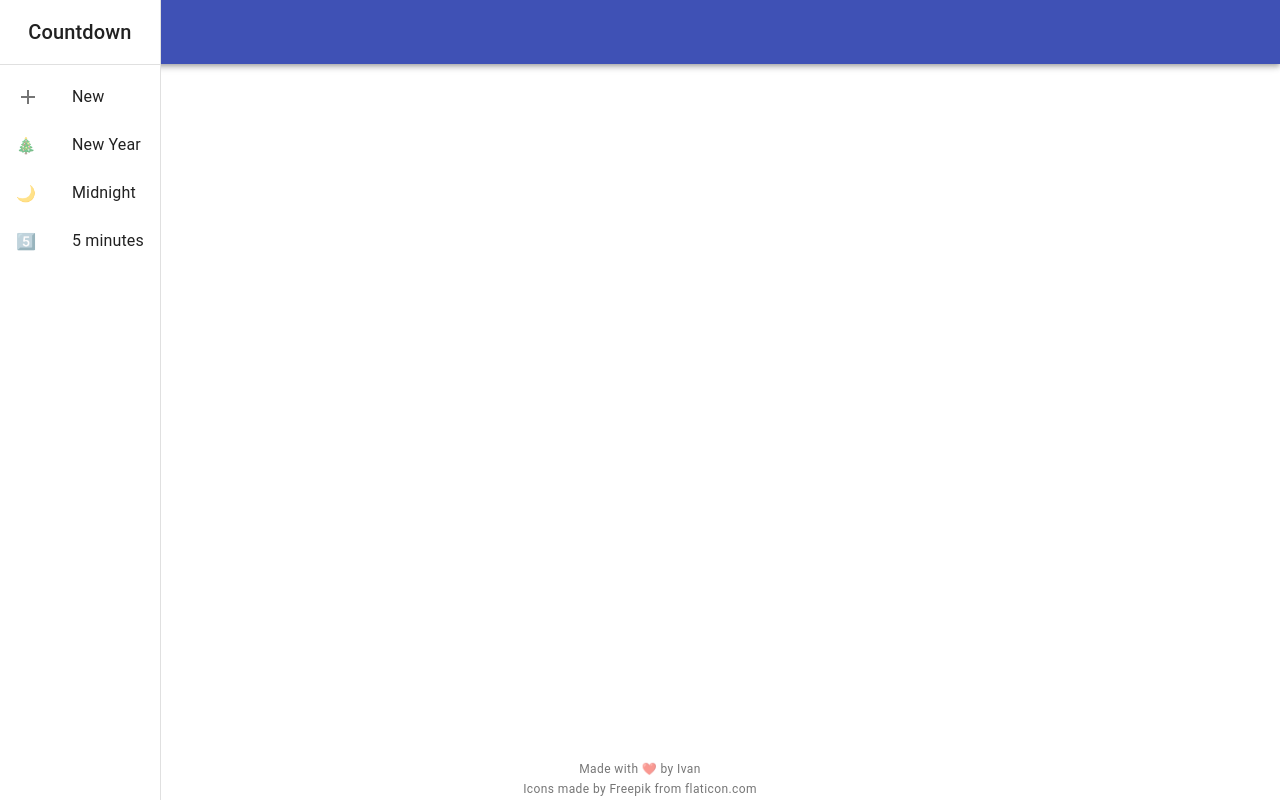
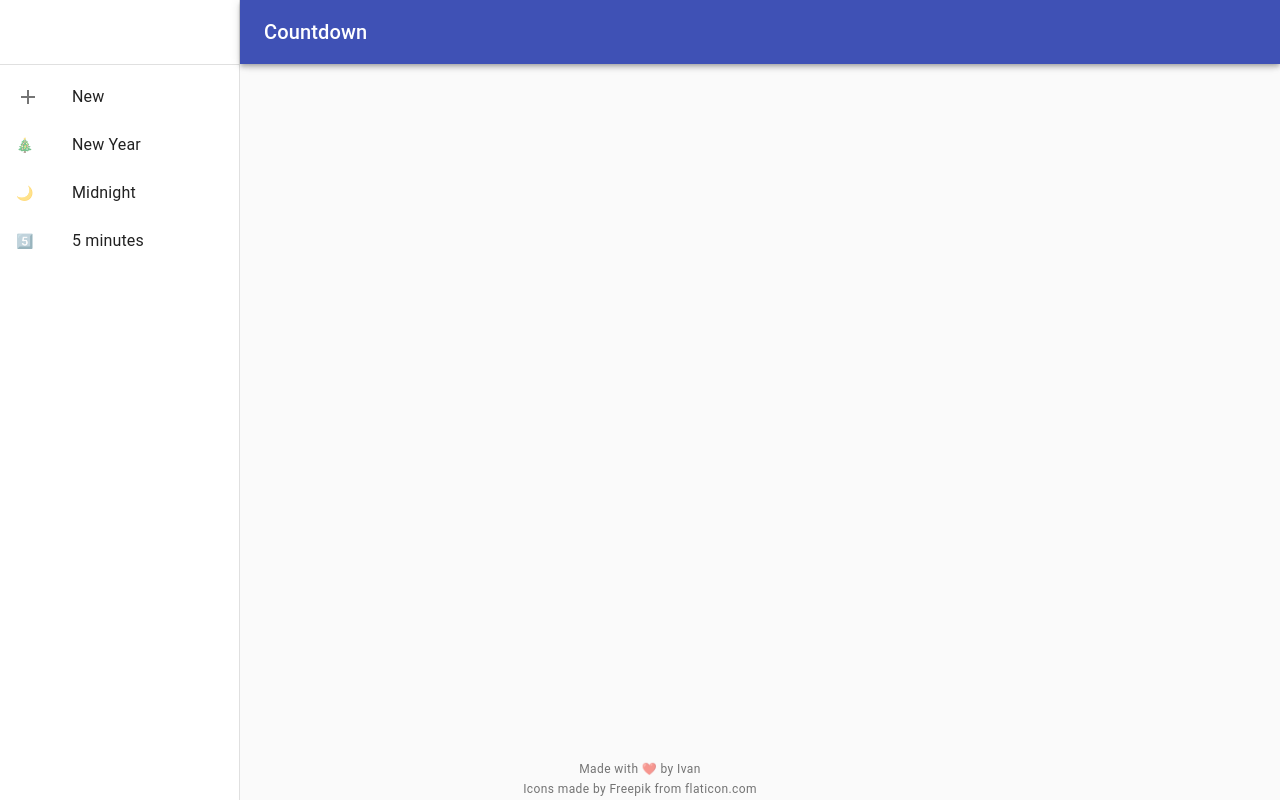
Before and after one commit to OkThought/countdown, a React (Create React App) app: page / in a window 1280 px wide. Built offline with nearby package versions, Linux system fonts and the light colour scheme.

Commit message:
Update nav
- Make drawer icons-only on medium screens when closed

```diff
--- a/package.json
+++ b/package.json
@@ -13,6 +13,7 @@
     "@types/react-router-dom": "^5.1.2",
     "@typescript-eslint/eslint-plugin": "^2.6.0",
     "@typescript-eslint/parser": "^2.6.0",
+    "clsx": "^1.0.4",
     "react": "^16.11.0",
     "react-dom": "^16.11.0",
     "react-router-dom": "^5.1.2",
--- a/src/components/App/App.tsx
+++ b/src/components/App/App.tsx
@@ -1,38 +1,172 @@
-import {makeStyles} from '@material-ui/core'
-import React, {useEffect} from 'react'
+import {
+  makeStyles,
+  AppBar,
+  Toolbar,
+  IconButton,
+  Drawer,
+  Theme,
+  Typography,
+  useMediaQuery,
+  useTheme, CssBaseline, Divider,
+} from '@material-ui/core'
+import {
+  ChevronLeft as ChevronLeftIcon,
+} from '@material-ui/icons'
+import React, {useEffect, useState, useMemo} from 'react'
 import Footer from '../Footer/Footer'
 import {BrowserRouter, Route, Switch} from 'react-router-dom'
 import CountdownCreate from '../CountdownCreate/CountdownCreate'
 import Countdown from '../Countdown/Countdown'
-import NavBar from '../NavBar/NavBar'
+import AppNav from '../AppNav/AppNav'
 import routePatterns from '../../routePatterns'
+import {Menu as MenuIcon} from '@material-ui/icons'
+import clsx from 'clsx'
+
+const drawerWidth = 240
 
 //noinspection TypeScriptValidateTypes
-const useStyles = makeStyles({
+const useStyles = makeStyles((theme: Theme) => ({
   root: {
     display: 'flex',
     flexDirection: 'column',
     minHeight: '100vh',
   },
+  appBar: {
+    zIndex: theme.zIndex.drawer + 1,
+    transition: theme.transitions.create(['width', 'margin'], {
+      easing: theme.transitions.easing.sharp,
+      duration: theme.transitions.duration.leavingScreen,
+    }),
+  },
+  appBarShift: {
+    marginLeft: drawerWidth,
+    width: `calc(100% - ${drawerWidth}px)`,
+    transition: theme.transitions.create(['width', 'margin'], {
+      easing: theme.transitions.easing.sharp,
+      duration: theme.transitions.duration.leavingScreen,
+    }),
+  },
+  toolbar: {
+    display: 'flex',
+    alignItems: 'center',
+    justifyContent: 'flex-end',
+    padding: theme.spacing(0, 1),
+    ...theme.mixins.toolbar,
+  },
+  hide: {
+    display: 'none',
+  },
+  drawer: {
+    width: drawerWidth,
+    flexShrink: 0,
+    whiteSpace: 'nowrap',
+  },
+  drawerOpen: {
+    width: drawerWidth,
+    transition: theme.transitions.create(['width'], {
+      easing: theme.transitions.easing.sharp,
+      duration: theme.transitions.duration.leavingScreen,
+    }),
+  },
+  drawerClose: {
+    transition: theme.transitions.create(['width'], {
+      easing: theme.transitions.easing.sharp,
+      duration: theme.transitions.duration.leavingScreen,
+    }),
+    overflowX: 'hidden',
+    width: 0,
+    [theme.breakpoints.up('sm')]: {
+      width: theme.spacing(7) + 1,
+    },
+  },
+  nav: {
+    display: 'flex',
+  },
+  contentRoot: {
+    flexGrow: 1,
+    display: 'flex',
+    flexDirection: 'column',
+    justifyContent: 'center',
+    textAlign: 'center',
+  },
   content: {
     flexGrow: 1,
     display: 'flex',
+    flexDirection: 'column',
     justifyContent: 'center',
-    textAlign: 'center',
   },
-})
+  footer: {
+    flexShrink: 0,
+  },
+}))
 
 function App(props: {}) {
   const classes = useStyles(props)
+
+  const [sMobileDrawerOpen, setMobileDrawerOpen] = useState(false)
+
+  const closeDrawer = () => setMobileDrawerOpen(false)
+  const openDrawer = () => setMobileDrawerOpen(true)
+
+  const theme = useTheme()
+  const isMobileScreen = useMediaQuery(theme.breakpoints.down('sm'))
+  const drawerOpen = useMemo(() => (
+    !isMobileScreen || sMobileDrawerOpen
+  ), [isMobileScreen, sMobileDrawerOpen])
 
   useEffect(() => {
     document.title = 'Countdown'
   })
 
+  const appNav = <AppNav LinkProps={{onClick: closeDrawer}}/>
+
   return (
+    <BrowserRouter basename={process.env.PUBLIC_URL}>
+      <CssBaseline/>
       <div className={classes.root}>
-      <BrowserRouter basename={process.env.PUBLIC_URL}>
-        <NavBar/>
+        <AppBar className={clsx(classes.appBar, {[classes.appBarShift]: drawerOpen})}>
+          <Toolbar>
+            <IconButton
+              color='inherit'
+              edge='start'
+              onClick={openDrawer}
+              className={clsx({[classes.hide]: drawerOpen})}
+            >
+              <MenuIcon/>
+            </IconButton>
+            <Typography variant='h6' noWrap>
+              Countdown
+            </Typography>
+          </Toolbar>
+        </AppBar>
+        <Drawer
+          className={clsx(classes.drawer, {
+            [classes.drawerOpen]: drawerOpen,
+            [classes.drawerClose]: !drawerOpen,
+          })}
+          classes={{
+            paper: clsx({
+              [classes.drawerOpen]: drawerOpen,
+              [classes.drawerClose]: !drawerOpen,
+            }),
+          }}
+          open={drawerOpen}
+          variant='permanent'
+          anchor='left'
+          onClose={openDrawer}
+        >
+          <div className={classes.toolbar}>
+            <IconButton
+              className={clsx({[classes.hide]: !isMobileScreen || !sMobileDrawerOpen})}
+              onClick={closeDrawer}
+            >
+              <ChevronLeftIcon/>
+            </IconButton>
+          </div>
+          <Divider/>
+          {appNav}
+        </Drawer>
+        <div className={classes.contentRoot}>
           <div className={classes.content}>
             <Switch>
               <Route path={routePatterns.newCountdown} exact strict>
@@ -43,9 +177,10 @@ function App(props: {}) {
               </Route>
             </Switch>
           </div>
+          <Footer className={classes.footer}/>
+        </div>
+      </div>
     </BrowserRouter>
-      <Footer/>
-    </div>
   )
 }
 
--- a/src/components/NavBar/NavBar.tsx
+++ b/src/components/AppNav/AppNav.tsx
@@ -1,29 +1,16 @@
-import React, {useMemo, Key, useState} from 'react'
-import {
-  Toolbar,
-  AppBar,
-  makeStyles,
-  Theme,
-  Divider,
-  List,
-  ListItem,
-  ListItemIcon,
-  ListItemText,
-  IconButton,
-  Hidden,
-  Drawer,
-  Typography,
-} from '@material-ui/core'
-import {Add as AddIcon, Menu as MenuIcon} from '@material-ui/icons'
+import React, {useMemo, Key, HTMLProps} from 'react'
+import {makeStyles, Theme, Divider, List, ListItem, ListItemIcon, ListItemText} from '@material-ui/core'
+import {Add as AddIcon} from '@material-ui/icons'
 import {countdownPath, MINUTE} from '../../utils'
-import {AppBarProps} from '@material-ui/core/AppBar'
-import {Link} from 'react-router-dom'
+import {Link, LinkProps} from 'react-router-dom'
 import routePatterns from '../../routePatterns'
 import {ListItemIconProps} from '@material-ui/core/ListItemIcon'
 
 //noinspection TypeScriptValidateTypes
 const useStyles = makeStyles((theme: Theme) => ({
-  appBar: {},
+  root: {
+    display: 'flex',
+  },
   toolbar: {
     ...theme.mixins.toolbar,
     display: 'flex',
@@ -43,20 +30,15 @@ type NavItem = {
   getUrl: () => string
 }
 
-export interface NavBarProps extends AppBarProps {
-
+export interface AppNavProps extends HTMLProps<HTMLDivElement> {
+  LinkProps?: Partial<LinkProps>
 }
 
-function NavBar(props: NavBarProps) {
+function AppNav(props: AppNavProps) {
   const {
+    LinkProps: linkProps = {},
     ...restProps
   } = props
-
-  const [drawerOpen, drawerOpenSet] = useState(false)
-
-  const handleDrawerToggle = () => {
-    drawerOpenSet(!drawerOpen)
-  }
 
   const items = useMemo<NavItem[]>(() => [{
     label: 'New',
@@ -91,17 +73,13 @@ function NavBar(props: NavBarProps) {
 
   const classes = useStyles(props)
 
-  const drawer = (
-    <div>
-      <div className={classes.toolbar}>
-        <Typography variant='h6'>
-          Countdown
-        </Typography>
-      </div>
+  return (
+    <div className={classes.root} {...restProps}>
+      <div className={classes.toolbar}/>
       <Divider/>
       <List>
         {items.map(({label, key = label, icon, getUrl}) =>
-          <ListItem button key={key} component={Link} to={getUrl} onClick={() => drawerOpenSet(false)}>
+          <ListItem button key={key} component={Link} to={getUrl} {...linkProps}>
             <ListItemIcon>
               {icon}
             </ListItemIcon>
@@ -113,44 +91,10 @@ function NavBar(props: NavBarProps) {
       </List>
     </div>
   )
-
-  return (
-    <>
-      <AppBar className={classes.appBar} {...restProps}>
-        <Toolbar>
-          <IconButton
-            color='inherit'
-            edge='start'
-            onClick={handleDrawerToggle}
-          >
-            <MenuIcon/>
-          </IconButton>
-        </Toolbar>
-        <nav>
-          <Hidden smUp implementation='css'>
-            <Drawer
-              open={drawerOpen}
-              variant='temporary'
-              anchor='left'
-              onClose={handleDrawerToggle}
-              ModalProps={{keepMounted: true}}
-            >
-              {drawer}
-            </Drawer>
-          </Hidden>
-          <Hidden xsDown implementation='css'>
-            <Drawer open variant='permanent'>
-              {drawer}
-            </Drawer>
-          </Hidden>
-        </nav>
-      </AppBar>
-    </>
-  )
 }
 
-NavBar.defaultProps = {
+AppNav.defaultProps = {
   position: 'sticky',
-} as Partial<NavBarProps>
+} as Partial<AppNavProps>
 
-export default NavBar
+export default AppNav
```
Also changed, not shown: 1 other file (tests, documents, lock files or other folders). Lines whose indentation alone changed are shown as unchanged.
